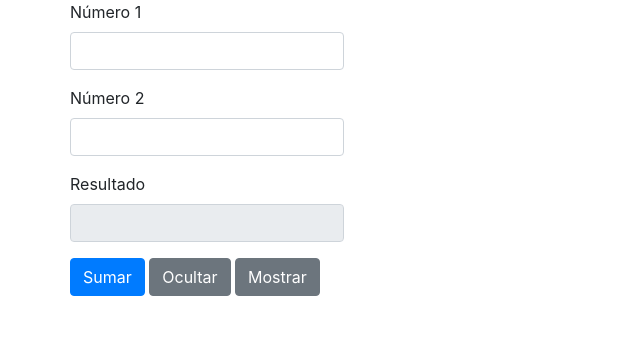
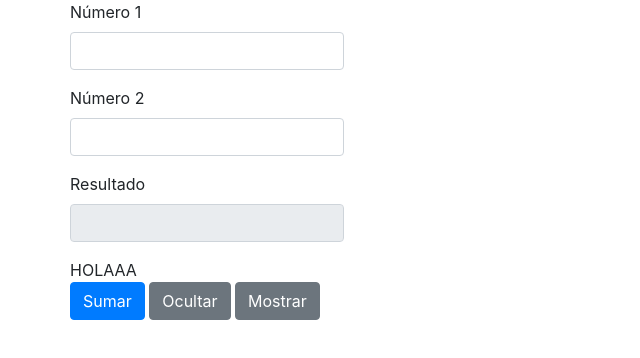
Before and after one commit to MatiasSalasV/MatiasSV.github.io, a plain HTML site: page index2.html in a window 1280 px wide. Shown: the whole page, without its empty margins (0-640 px from the left). Drawn offline with nearby package versions, Linux system fonts and the light colour scheme.

Commit message:
prueba de code space GITHUB

```diff
--- a/index2.html
+++ b/index2.html
@@ -30,6 +30,7 @@
                     <label for="resultado">Resultado</label>
                     <input type="number" class="form-control" name="resultado" readonly id="resultado">
                 </div>
+                <div>HOLAAA</div>
 
                 <button type="button" class="btn btn-primary" id="sumar" name="sumar">Sumar</button>
                 <button type="button" class="btn btn-secondary" id="ocultar" name="ocultar">Ocultar</button>
```
